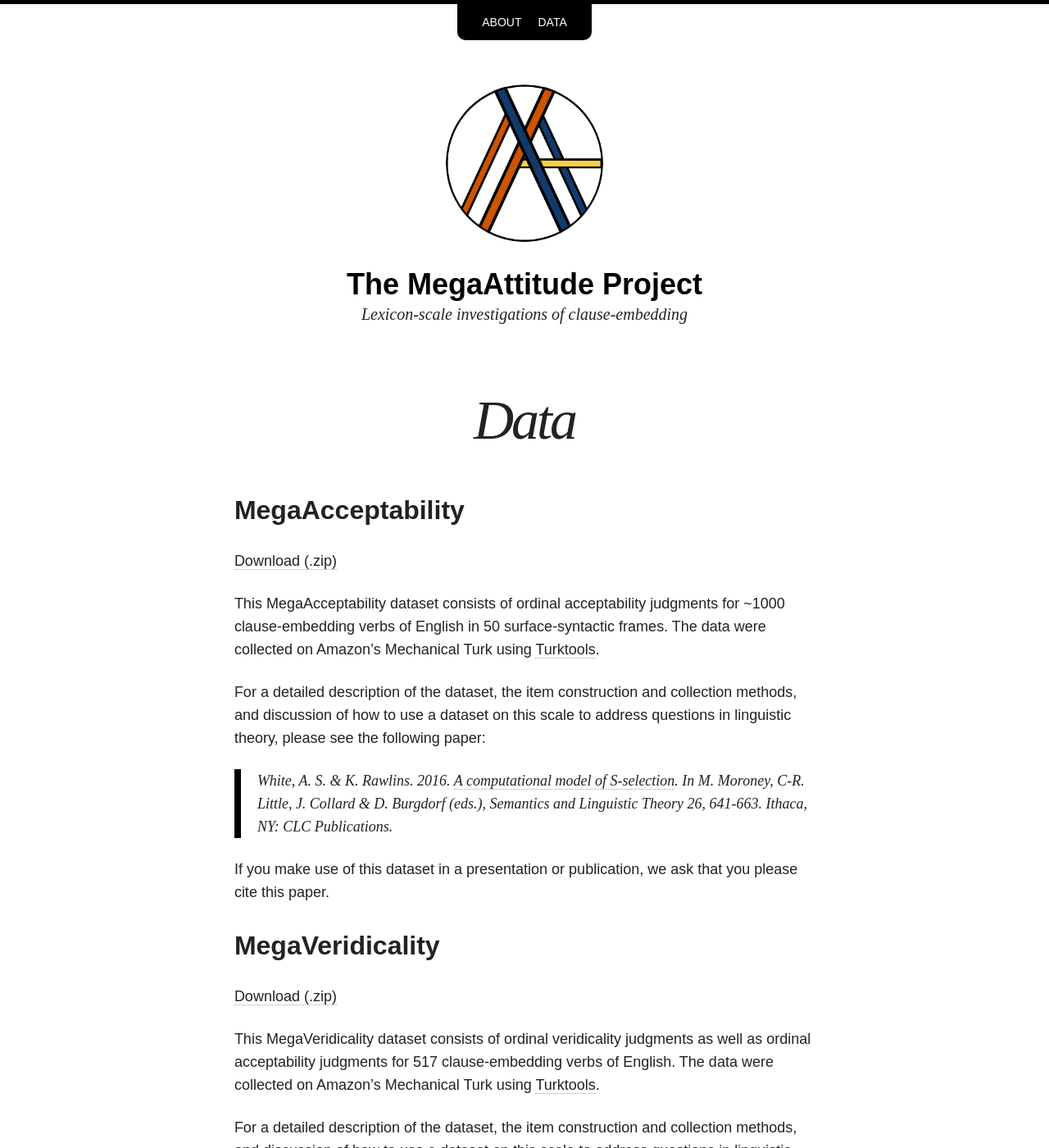
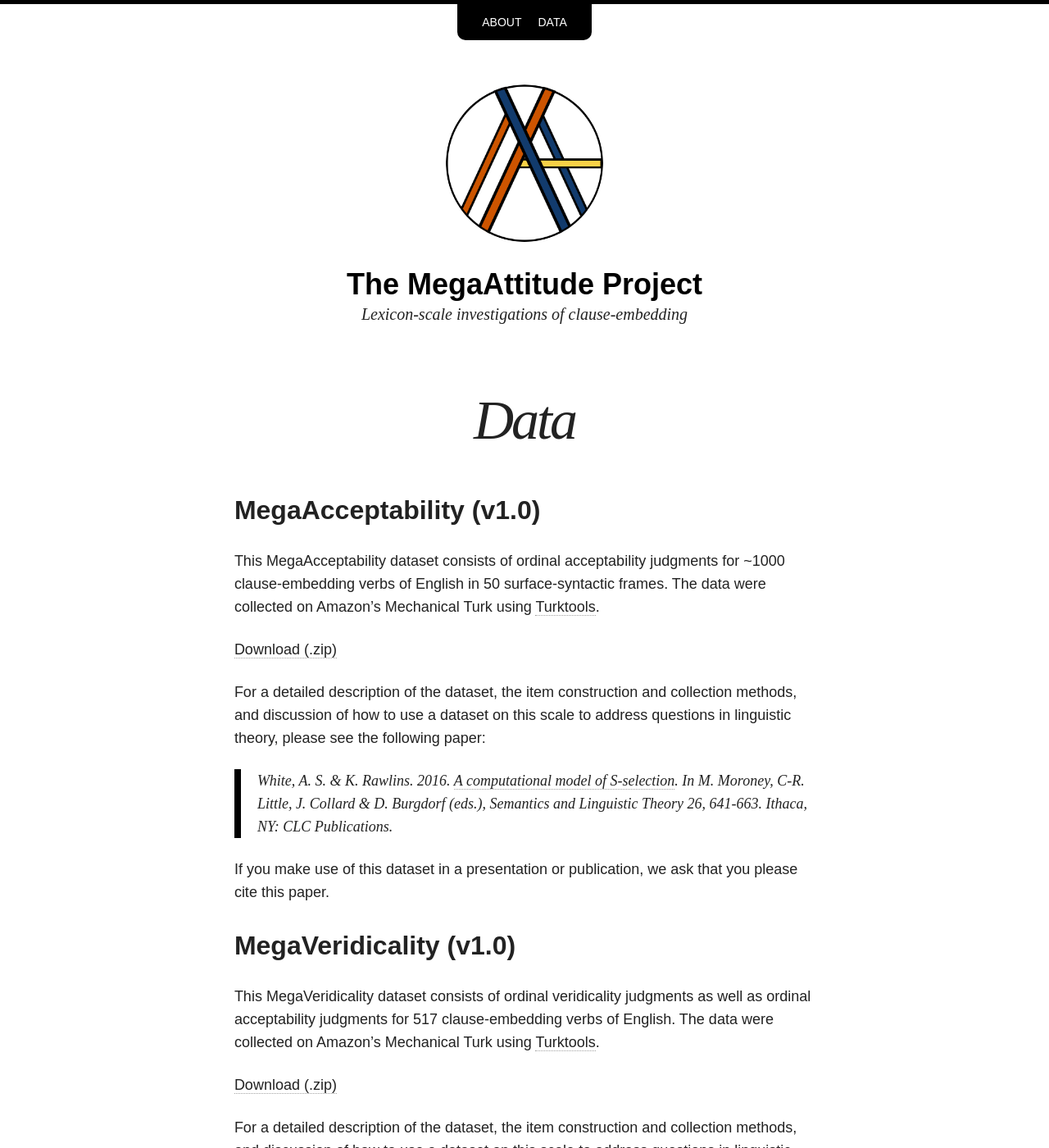
Before and after one commit to MegaAttitude/megaattitude.github.io, a Jekyll site: the page built from data/index.md, in a window 1280 px wide and 1400 px high. Shown: the whole window at 82% size. Built offline with Jekyll 4.4.1, drawn with Linux system fonts in a browser that asks for light colours; nearby versions of some CDN libraries.

Commit message:
uploaded megaacceptability v1.0 and megaveridicality v1.0 datasets and moved download links in data/index.md

```diff
--- a/data/index.md
+++ b/data/index.md
@@ -5,11 +5,11 @@ excerpt: "Data generateed by the MegaAttitude Project."
 search_omit: true
 ---
 
-## MegaAcceptability
-
-[Download (.zip)](megaacceptability_v1.1.zip)
+## MegaAcceptability (v1.0)
 
 This MegaAcceptability dataset consists of ordinal acceptability judgments for ~1000 clause-embedding verbs of English in 50 surface-syntactic frames.  The data were collected on Amazon's Mechanical Turk using [Turktools](http://turktools.net/).
+
+[Download (.zip)](megaacceptability_v1.0.zip)
 
 For a detailed description of the dataset, the item construction and collection methods, and discussion of how to use a dataset on this scale to address questions in linguistic theory, please see the following paper:
 
@@ -17,11 +17,11 @@ For a detailed description of the dataset, the item construction and collection
 
 If you make use of this dataset in a presentation or publication, we ask that you please cite this paper.
 
-## MegaVeridicality
+## MegaVeridicality (v1.0)
+
+This MegaVeridicality dataset consists of ordinal veridicality judgments as well as ordinal acceptability judgments for 517 clause-embedding verbs of English.  The data were collected on Amazon's Mechanical Turk using [Turktools](http://turktools.net/).
 
 [Download (.zip)](megaveridicality_v1.0.zip)
-
-This MegaVeridicality dataset consists of ordinal veridicality judgments as well as ordinal acceptability judgments for 517 clause-embedding verbs of English.  The data were collected on Amazon's Mechanical Turk using [Turktools](http://turktools.net/).
 
 For a detailed description of the dataset, the item construction and collection methods, and discussion of how to use a dataset on this scale to address questions in linguistic theory, please see the following paper:
 
```
Also changed, not shown: 2 other files.
